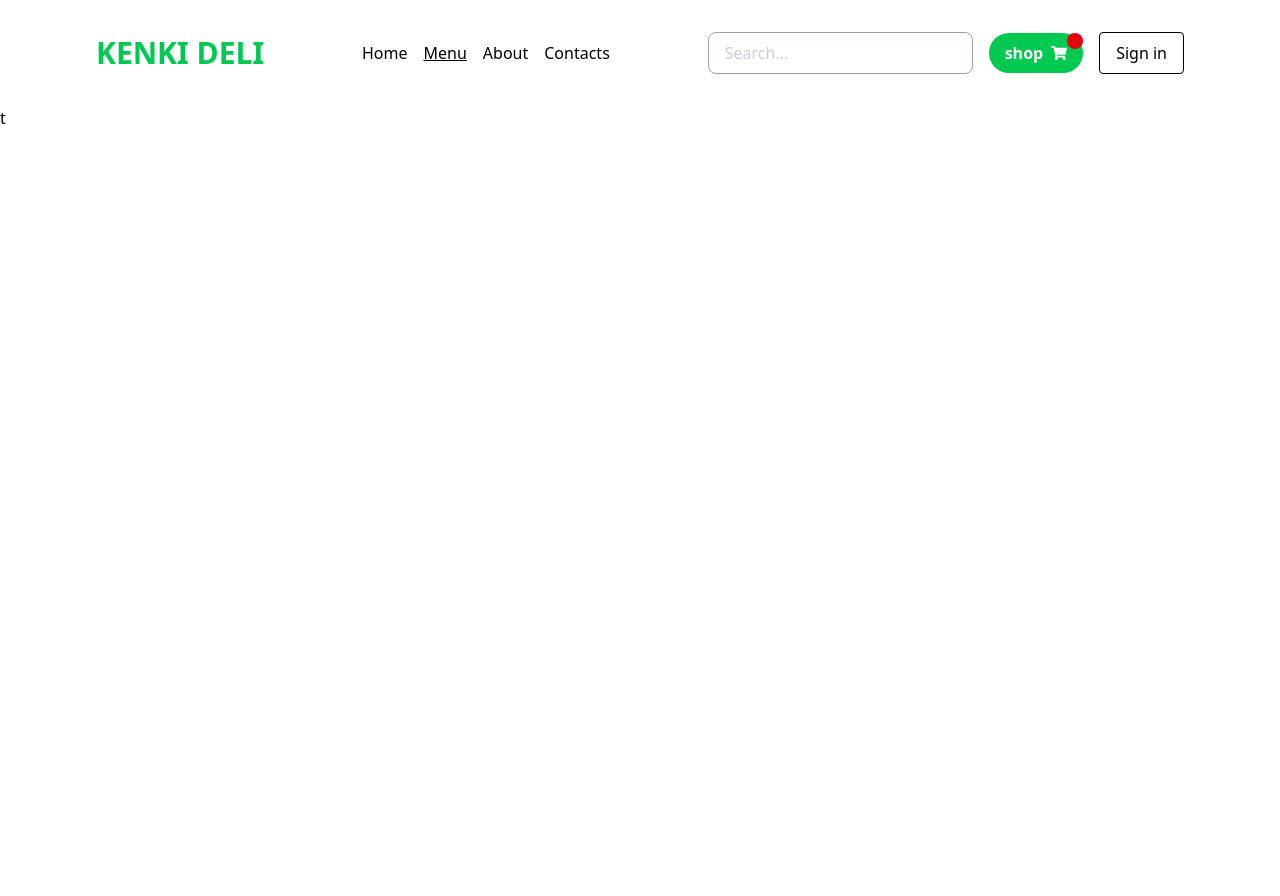
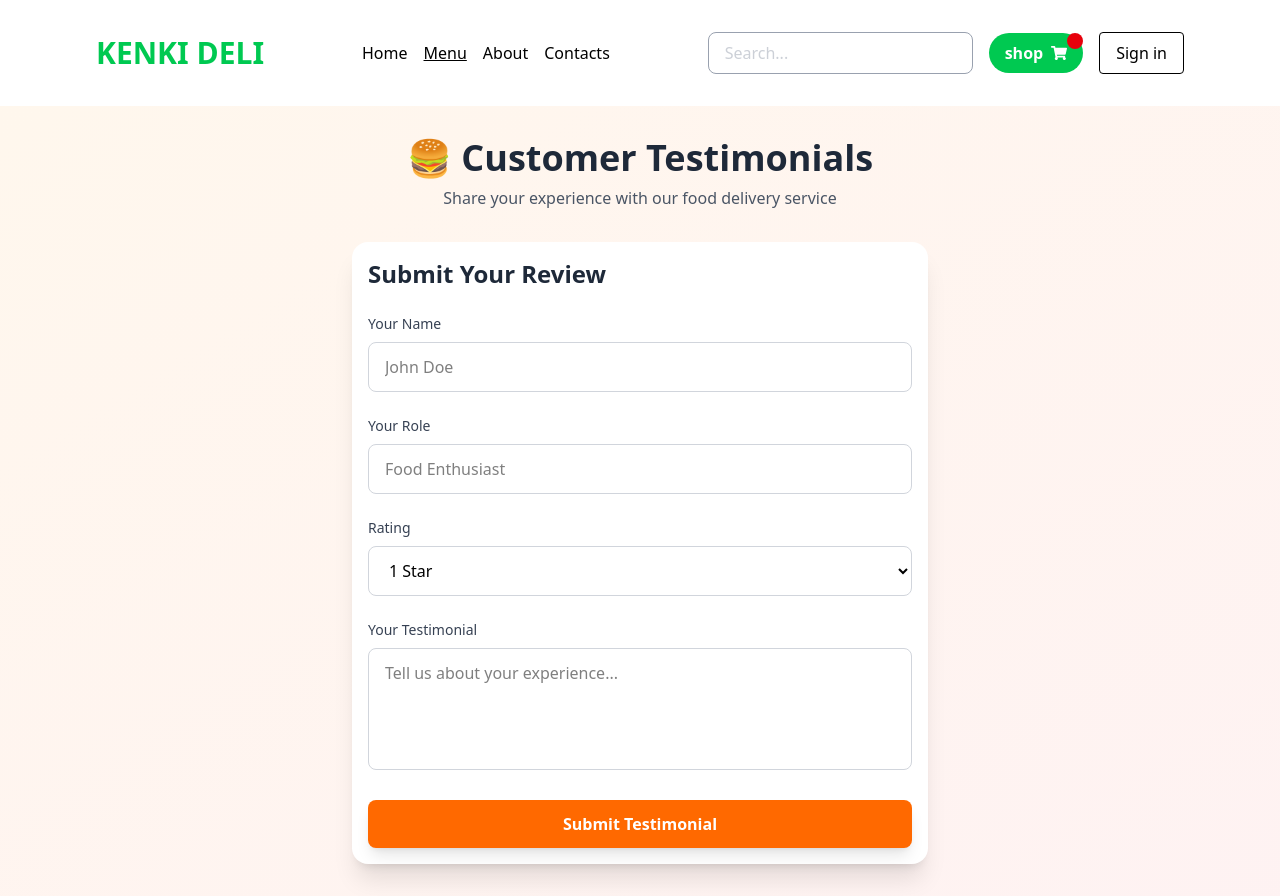
Before and after one commit to kennzuki/food-delivery-frontend, a React (Vite) app in the folder food-delivery-frontend/: page /testimonials in a window 1280 px wide. Before the commit the page ends 800 px from the top, so only its background shows below. Built offline with nearby package versions, Linux system fonts and the light colour scheme.

Commit message:
testimonial form for sending reviews

```diff
--- a/food-delivery-frontend/src/pages/Testimonials.tsx
+++ b/food-delivery-frontend/src/pages/Testimonials.tsx
@@ -1,6 +1,95 @@
+import { useState } from "react";
+
 const Testimonials = () => {
+
     return (
-        <section className="">t</section>
+        <div className=" bg-gradient-to-br from-orange-50 to-red-50 p-8 w-full ">
+      <div className=" max-w-6xl mx-auto">
+        <h1 className="text-4xl font-bold text-gray-800 mb-2 text-center">
+          🍔 Customer Testimonials
+        </h1>
+        <p className="text-gray-600 text-center mb-8">
+          Share your experience with our food delivery service
+        </p>
+
+        <div className="flex justify-center items-center w-full">
+          {/* Form Section */}
+          <div className="bg-white rounded-2xl shadow-xl p-4 w-1/2 ">
+            <h2 className="text-2xl font-bold text-gray-800 mb-6">
+              Submit Your Review
+            </h2>
+
+            <div className="space-y-6">
+              <div>
+                <label className="block text-sm font-medium text-gray-700 mb-2">
+                  Your Name
+                </label>
+                <input
+                  type="text"
+                  name="name"
+
+                  className="w-full px-4 py-3 border border-gray-300 rounded-lg focus:ring-2 focus:ring-orange-500 focus:border-transparent outline-none transition"
+                  placeholder="John Doe"
+                />
+
+              </div>
+
+              <div>
+                <label className="block text-sm font-medium text-gray-700 mb-2">
+                  Your Role
+                </label>
+                <input
+                  type="text"
+                  name="role"
+
+                  className="w-full px-4 py-3 border border-gray-300 rounded-lg focus:ring-2 focus:ring-orange-500 focus:border-transparent outline-none transition"
+                  placeholder="Food Enthusiast"
+                />
+
+              </div>
+
+              <div>
+                <label className="block text-sm font-medium text-gray-700 mb-2">
+                  Rating
+                </label>
+                <select
+                  name="rating"
+                  className="w-full px-4 py-3 border border-gray-300 rounded-lg focus:ring-2 focus:ring-orange-500 focus:border-transparent outline-none transition"
+                >
+                  <option value="1">1 Star</option>
+                  <option value="2">2 Stars</option>
+                  <option value="3">3 Stars</option>
+                  <option value="4">4 Stars</option>
+                  <option value="5">5 Stars</option>
+                </select>
+
+              </div>
+
+              <div>
+                <label className="block text-sm font-medium text-gray-700 mb-2">
+                  Your Testimonial
+                </label>
+                <textarea
+                  name="text"
+                 rows="4"
+                  className="w-full px-4 py-3 border border-gray-300 rounded-lg focus:ring-2 focus:ring-orange-500 focus:border-transparent outline-none transition resize-none"
+                  placeholder="Tell us about your experience..."
+                />
+
+              </div>
+
+              <button
+                type="button"
+
+                className="w-full bg-orange-500 hover:bg-orange-600 text-white font-semibold py-3 px-6 rounded-lg transition-colors shadow-lg hover:shadow-xl"
+              >
+                Submit Testimonial
+              </button>
+            </div>
+          </div>
+          </div>
+        </div>
+      </div>
      );
 }
 
```
